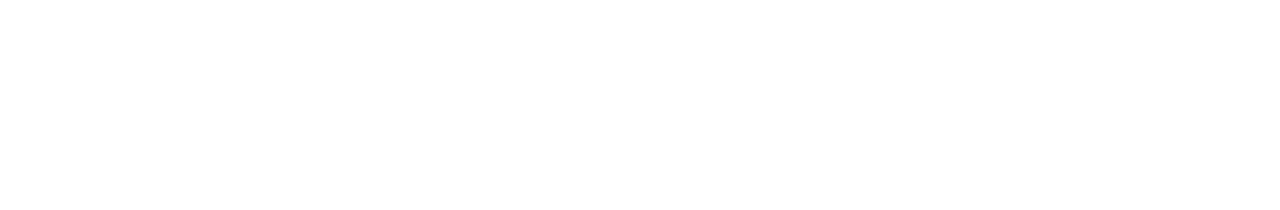
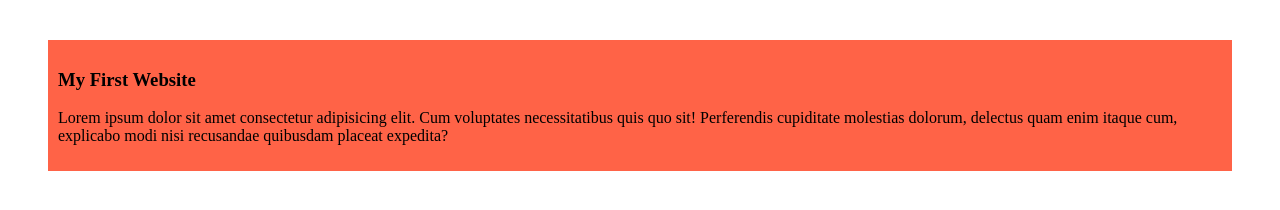
Before and after one commit to Hamid5060/my-simple-website, a plain HTML site: page index.html in a window 1280 px wide. Drawn offline with Linux system fonts and the light colour scheme.

Commit message:
added the first blog

```diff
--- /dev/null
+++ b/Styles/blog.css
@@ -0,0 +1,5 @@
+div{
+    background-color: tomato;
+    padding: 10px;
+    margin: 40px;
+}
--- a/index.html
+++ b/index.html
@@ -4,8 +4,12 @@
     <meta charset="UTF-8">
     <meta name="viewport" content="width=device-width, initial-scale=1.0">
     <title>Document</title>
+    <link rel="stylesheet" href="Styles/blog.css">
 </head>
 <body>
-
+    <div>
+        <h3>My First Website</h3>
+        <p>Lorem ipsum dolor sit amet consectetur adipisicing elit. Cum voluptates necessitatibus quis quo sit! Perferendis cupiditate molestias dolorum, delectus quam enim itaque cum, explicabo modi nisi recusandae quibusdam placeat expedita?</p>
+    </div>
 </body>
 </html>
```
